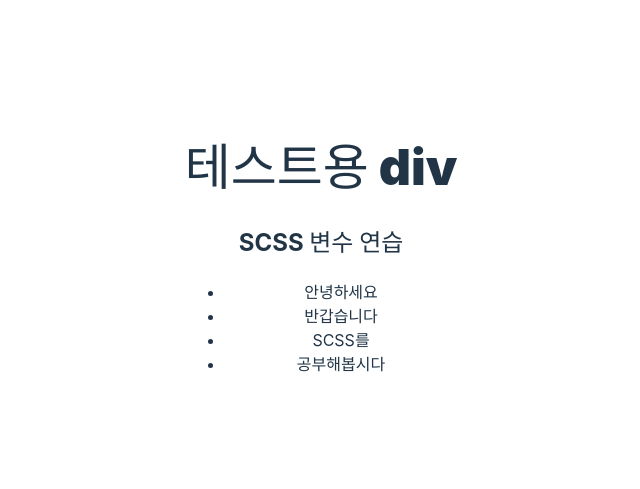
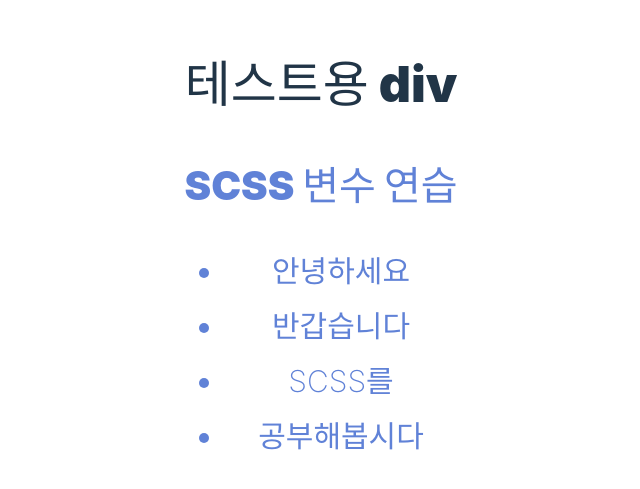
Before and after one commit to bong-suk/24.11.20--practice, a React (Vite) app: page / in a window 1280 px wide. Shown: the part 139-628 px from the top of the page, without its empty margins (319-959 px from the left). Built offline with nearby package versions, Linux system fonts and the light colour scheme.

Commit message:
scss 사용해 css에 속성값을 변수화해서 사용

```diff
--- a/src/App.scss
+++ b/src/App.scss
@@ -41,7 +41,33 @@
   color: #888;
 }
 
+$font-big: 50px;
+$font-mid: 40px;
+$font-small: 30px;
+
+$font-bold: 900;
+$font-thin: 200;
+
+$color-blue: rgb(96, 130, 215);
+
 .test {
-  font-size: 50px;
+  font-size: $font-big;
   font-weight: 900;
 }
+
+h2 {
+  color: $color-blue;
+  font-weight: $font-bold;
+  font-size: $font-mid;
+}
+
+ul {
+  display: grid;
+  gap: 10px;
+}
+
+li {
+  color: $color-blue;
+  font-weight: $font-thin;
+  font-size: $font-small;
+}
```
